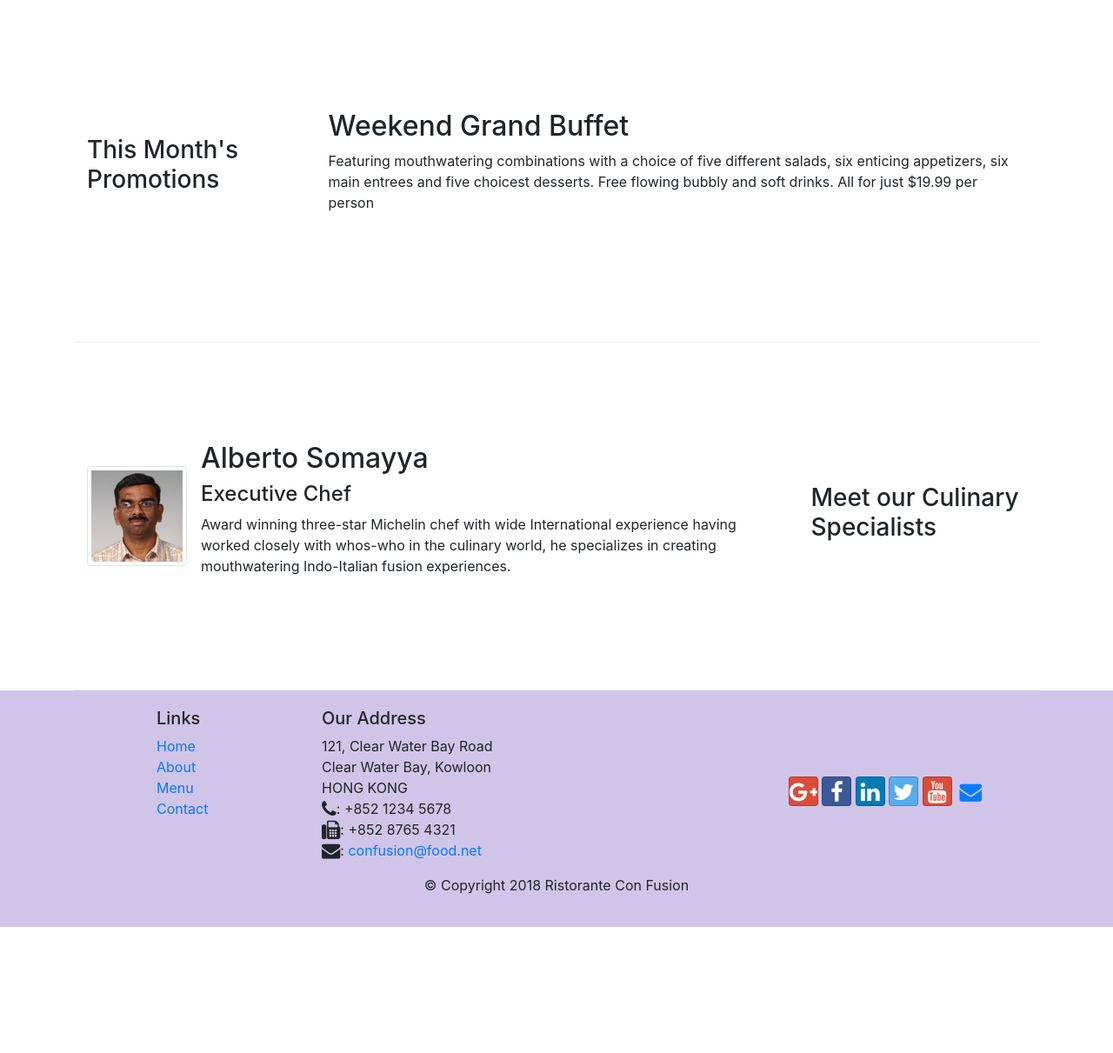
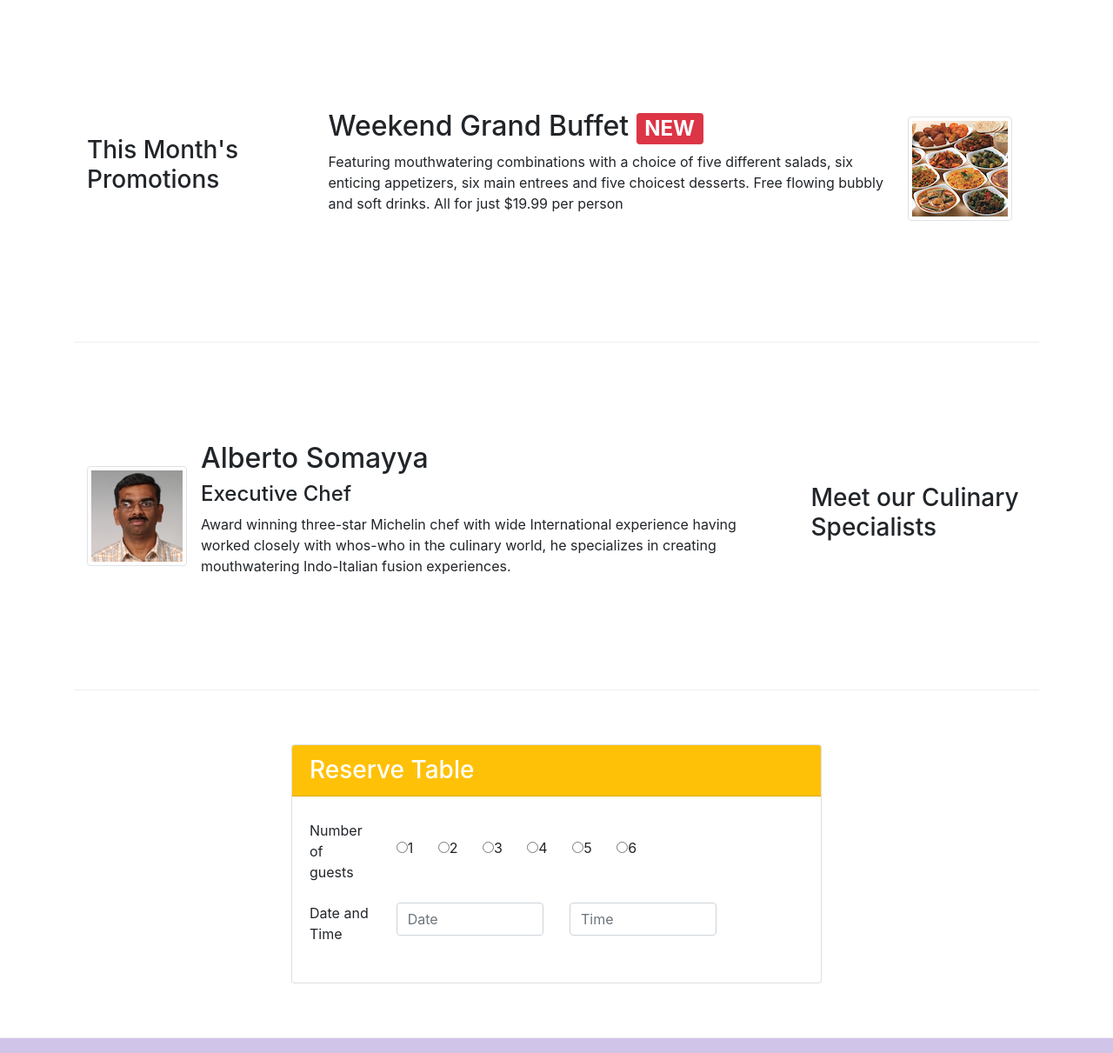
Before and after one commit to Tanveeshs/Restaurant-Con-Fusion, a website: page index.html in a window 1280 px wide. Shown: the part 740-1951 px from the top of the page at 87% size. Before the commit the page ends 1806 px from the top, so only its background shows below. Drawn offline with nearby package versions, Linux system fonts and the light colour scheme.

Commit message:
assignment-2

```diff
--- a/css/styles.css
+++ b/css/styles.css
@@ -33,3 +33,6 @@ body{
 .navbar-dark {
     background-color: #573d64;
 }
+.mr-5 {
+    margin-right: 4rem ;
+}
--- a/index.html
+++ b/index.html
@@ -8,6 +8,7 @@
     <link rel="stylesheet" href="node_modules/bootstrap/dist/css/bootstrap.min.css">
     <link rel="stylesheet" href="node_modules/font-awesome/css/font-awesome.css">
     <link rel="stylesheet" href="node_modules/bootstrap-social/bootstrap-social.css">
+<!--    <link rel="stylesheet" href="https://maxcdn.bootstrapcdn.com/bootstrap/3.3.7/css/bootstrap.min.css" integrity="sha384-BVYiiSIFeK1dGmJRAkycuHAHRg32OmUcww7on3RYdg4Va+PmSTsz/K68vbdEjh4u" crossorigin="anonymous">-->
     <link rel="stylesheet" href="css/styles.css">
     <title>Ristorante Con Fusion</title>
 
@@ -41,7 +42,11 @@
                     <p>We take inspiration from the World's best cuisines, and create a unique fusion experience. Our lipsmacking creations will tickle your culinary senses!</p>
                 </div>
                 <div class="col-12 col-sm align-self-center">
-                    <img src="img/logo.png" class="img-fluid" alt="Logo">
+                    <img src="img/logo.png" class="img-fluid " alt="Logo">
+
+                </div>
+                <div class="col-12 col-sm-3 align-self-center">
+                <a class="btn-sm btn btn-warning align-self-center btn-block" href="#Reserve">Reserve Table</a>
                 </div>
             </div>
         </div>
@@ -56,7 +61,7 @@
                 <div class="media">
                     <img class="d-flex mr-3 img-thumbnail align-self-center" src="img/uthappizza.png" alt="uthapizza">
                     <div class="media-body">
-                        <h2 class="mt-0">Uthappizza</h2>
+                        <h2 class="mt-0">Uthappizza <span class="badge badge-danger">HOT</span> <span class="badge badge-pill badge-secondary ">$4.99</span></h2>
                         <p class="d-none d-sm-block">A unique combination of Indian Uthappam (pancake) and Italian pizza, topped with Cerignola olives, ripe vine cherry tomatoes, Vidalia onion, Guntur chillies and Buffalo Paneer.</p>
                     </div>
                 </div>
@@ -69,8 +74,15 @@
                 <h3>This Month's Promotions</h3>
             </div>
             <div class="col col-sm col-md">
-                <h2>Weekend Grand Buffet</h2>
-                <p>Featuring mouthwatering combinations with a choice of five different salads, six enticing appetizers, six main entrees and five choicest desserts. Free flowing bubbly and soft drinks. All for just $19.99 per person </p>
+                <div class="media">
+
+                    <div class="media-body">
+                        <h2 class="mt-0">Weekend Grand Buffet <span class="badge badge-danger">NEW</span></h2>
+                        <p class="d-none d-sm-block">Featuring mouthwatering combinations with a choice of five different salads, six enticing appetizers, six main entrees and five choicest desserts. Free flowing bubbly and soft drinks. All for just $19.99 per person </p>
+                    </div>
+                    <img src="img/buffet.png" alt="buffet" class="d-flex mr-3 img-thumbnail align-self-center">
+                </div>
+
             </div>
         </div>
 
@@ -84,11 +96,55 @@
                     <div class="media-body">
                         <h2 class="mt-0">Alberto Somayya</h2>
                         <h4>Executive Chef</h4>
-                        <p>Award winning three-star Michelin chef with wide International experience having worked closely with whos-who in the culinary world, he specializes in creating mouthwatering Indo-Italian fusion experiences. </p>
+                        <p class="d-none d-sm-block">Award winning three-star Michelin chef with wide International experience having worked closely with whos-who in the culinary world, he specializes in creating mouthwatering Indo-Italian fusion experiences. </p>
                     </div>
                 </div>
 
             </div>
+        </div>
+    </div>
+
+    <div class="row row-content align-items-center">
+        <div class="col-sm-6 offset-sm-3 mt-0">
+            <div class="card" id="Reserve">
+                <h3 class="card-header bg-warning text-white">Reserve Table</h3>
+                <div class="card-body">
+                    <form>
+                        <div class="form-group row">
+                            <div class="col-12 col-sm-2">
+                                <label class="col-form-label">Number of guests</label>
+                            </div>
+                            <div class="col-12 col-sm-10 align-self-center">
+                                <label class="mr-sm-4 mr-5"> <input type="radio">1</label>
+                                <label class="mr-sm-4  mr-5"> <input type="radio">2</label>
+                                <label class="mr-sm-4  mr-5"> <input type="radio">3</label>
+                                <label class="mr-sm-4 mr-5"> <input type="radio">4</label>
+                                <label class="mr-sm-4  mr-5" > <input type="radio">5</label>
+                                <label class="mr-5"> <input type="radio">6</label>
+                            </div>
+                        </div>
+                        <div class="form-group row">
+                            <div class="col-12 col-sm-2">
+                                <label for="Date">Date and Time</label>
+                            </div>
+                                <div class="col-12 col-sm-4">
+                                    <input type="text" id="Date" placeholder="Date" class="form-control">
+                                </div>
+                                <div class="col-12 col-sm-4">
+                                    <input type="text" id="Time" placeholder="Time" class="form-control">
+                                </div>
+                            </div>
+                        </div>
+
+                    </form>
+                </div>
+
+
+
+
+                </div>
+            </div>
+
         </div>
     </div>
 
```
